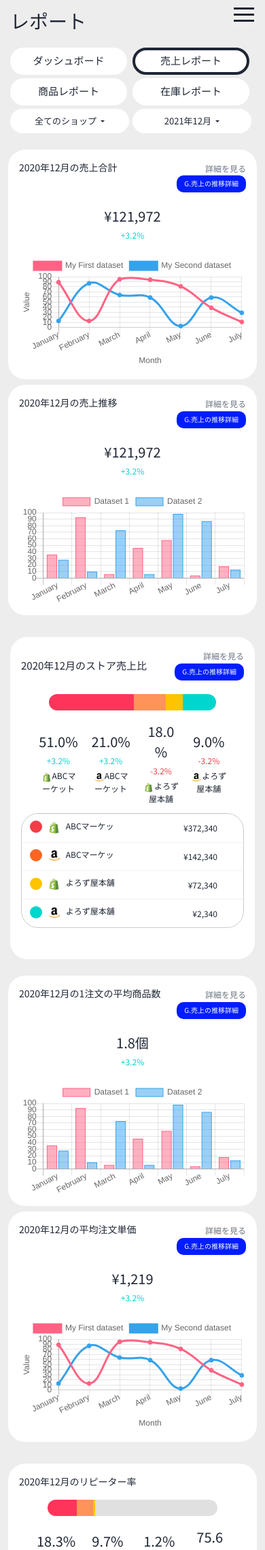
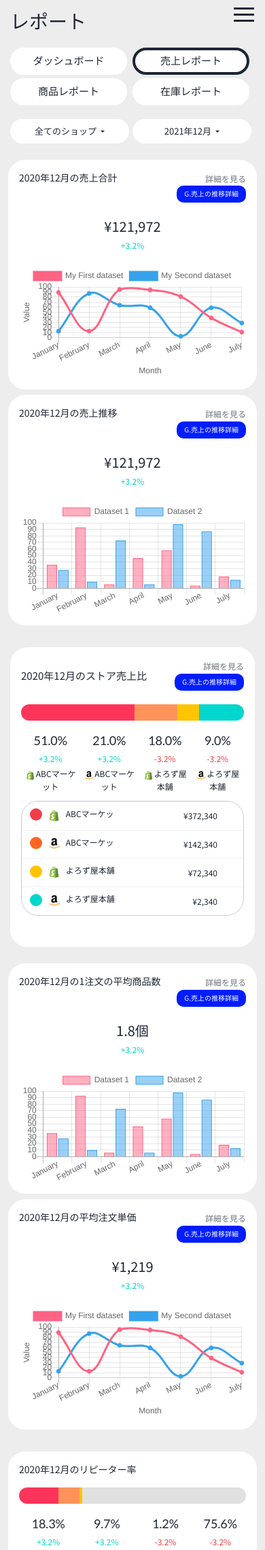
Before and after one commit to yonefu/lismo, a PHP site: page /report_sales.php in a window 390 px wide. Shown: the top 2280 px of the page at 68% size. Run offline with PHP 8.4, Linux system fonts and the light colour scheme; style sheets or scripts are compiled from the project's sources.

Commit message:
[UPDATED] - responsive managed

```diff
--- a/dist/css/theme.css
+++ b/dist/css/theme.css
@@ -69,10 +69,10 @@ p, span {
   font-size: 10px !important; }
 
 .fontJP {
-  font-family: "Noto Sans JP", "Lato", "ヒラギノ角ゴ Pro W3", "Hiragino Kaku Gothic Pro", Osaka, "ＭＳ Ｐゴシック", "MS PGothic", sans-serif !important !important; }
+  font-family: "Noto Sans JP", "Lato", "ヒラギノ角ゴ Pro W3", "Hiragino Kaku Gothic Pro", Osaka, "ＭＳ Ｐゴシック", "MS PGothic", sans-serif !important; }
 
 .fontEN {
-  font-family: "Lato", sans-serif !important !important; }
+  font-family: "Lato", sans-serif !important; }
 
 .clr-red {
   color: #f23d46 !important; }
@@ -1603,9 +1603,6 @@ table.setting-table .column-7 {
 .report-page .status-box li a {
   font-size: 15px; }
 
-.report-page .progressbar-data.w-75 {
-  width: 90% !important; }
-
 .report-page .ranking-col.mr-2 {
   min-width: 70px; }
 
@@ -1876,7 +1873,9 @@ table.setting-table .column-7 {
   .modal .product-details--modal-page .table-wrapper.product-table-wrapper.w-75 {
     width: 100% !important; }
   .data-table-group {
-    margin-bottom: 1.5em; } }
+    margin-bottom: 1.5em; }
+  .progress.w-75, .progressbar-data.w-75 {
+    width: 90% !important; } }
 
 /* Small devices (landscape phones, less than 768px)*/
 /* Extra small devices (portrait phones, less than 576px)*/
@@ -1963,7 +1962,8 @@ table.setting-table .column-7 {
     margin-bottom: 10px; }
   .right-dropdown.ml-auto {
     margin-left: inherit !important;
-    width: 100%; }
+    width: 100%;
+    margin-top: 1em; }
     .right-dropdown.ml-auto div.mb-2 {
       width: 50%; }
       .right-dropdown.ml-auto div.mb-2 a {
@@ -1977,6 +1977,13 @@ table.setting-table .column-7 {
   .graph-wrapper .col-lg-6 {
     margin-bottom: 1em;
     padding: 0 15px !important; }
+  .progress-data {
+    padding-left: 0.15rem !important;
+    padding-right: 0.15rem !important; }
+    .progress-data .f-20 {
+      font-size: 18px !important; }
+  .progress.w-75, .progressbar-data.w-75 {
+    width: 100% !important; }
   .modal .order-details-modal-page .page-title span.f-15 {
     display: block;
     margin-top: 0.5em;
--- a/report_dashboard.php
+++ b/report_dashboard.php
@@ -525,7 +525,7 @@
 											<div class="progress-bar bg-yellow" role="progressbar" style="width: 10%" aria-valuenow="10" aria-valuemin="0" aria-valuemax="100">	</div>
 										</div>
 										<!--progress-->
-										<div class="progressbar-data d-flex align-items-center justify-content-around w-75">
+										<div class="progressbar-data d-flex mx-auto justify-content-around w-75">
 											<div class="progress-data px-2 text-center">
 												<p class="mb-1 f-20 fontEN">71.0%</p>
 												<p class="mb-1 f-12">Aクラス</p>
@@ -705,7 +705,7 @@
 											<div class="progress-bar bg-dark" role="progressbar" style="width: 6%" aria-valuenow="6" aria-valuemin="0" aria-valuemax="100"></div>
 										</div>
 										<!--progress-->
-										<div class="progressbar-data d-flex align-items-center justify-content-around w-75">
+										<div class="progressbar-data d-flex mx-auto justify-content-around w-75">
 											<div class="progress-data px-2 text-center">
 												<p class="mb-1 f-20 fontEN">50.0%</p>
 												<p class="mb-1 f-12">0〜90⽇</p>
--- a/report_inventory.php
+++ b/report_inventory.php
@@ -206,7 +206,7 @@
 												<div class="progress-bar bg-dark" role="progressbar" style="width: 2.2%" aria-valuenow="2.2" aria-valuemin="0" aria-valuemax="100"></div>
 											</div>
 											<!--progress-->
-											<div class="progressbar-data d-flex align-items-center justify-content-around w-75">
+											<div class="progressbar-data d-flex mx-auto justify-content-around w-75">
 												<div class="progress-data px-2 text-center">
 													<p class="mb-1 f-20 fontEN">51.0%</p>
 													<p class="mb-1 f-12">0〜90⽇</p>
--- a/report_product.php
+++ b/report_product.php
@@ -815,7 +815,7 @@
 											<div class="progress-bar bg-yellow" role="progressbar" style="width: 10%" aria-valuenow="10" aria-valuemin="0" aria-valuemax="100"></div>
 										</div>
 										<!--progress-->
-										<div class="progressbar-data d-flex align-items-center justify-content-around w-75">
+										<div class="progressbar-data d-flex mx-auto justify-content-around w-75">
 											<div class="progress-data px-2 text-center">
 												<p class="mb-1 f-20 fontEN">71.0%</p>
 												<p class="mb-1 f-12">Aクラス</p>
--- a/report_sales.php
+++ b/report_sales.php
@@ -140,7 +140,7 @@
 											<div class="progress-bar bg-green" role="progressbar" style="width: 20%" aria-valuenow="20" aria-valuemin="0" aria-valuemax="100"></div>
 										</div>
 										<!--progress-->
-										<div class="progressbar-data d-flex align-items-center justify-content-around w-75">
+										<div class="progressbar-data d-flex mx-auto justify-content-around w-75">
 											<div class="progress-data px-2 text-center">
 												<p class="mb-1 f-20 fontEN">51.0%</p>
 												<p class="mb-1 f-12 clr-green">+3.2%</p>
@@ -377,7 +377,7 @@
 												<div class="progress-bar bg-silver" role="progressbar" style="width: 75.6%" aria-valuenow="75.6" aria-valuemin="0" aria-valuemax="100"></div>
 											</div>
 											<!--progress-->
-											<div class="progressbar-data d-flex align-items-center justify-content-around w-75">
+											<div class="progressbar-data d-flex mx-auto justify-content-around w-75">
 												<div class="progress-data px-2 text-center">
 													<p class="mb-1 f-20 fontEN">18.3%</p>
 													<p class="mb-1 f-12 clr-green">+3.2%</p>
--- a/src/scss/themes/_report.scss
+++ b/src/scss/themes/_report.scss
@@ -1,9 +1,6 @@
 .report-page {
 	.status-box li a{
 		font-size: 15px;
-	}
-	.progressbar-data.w-75{
-		width: 90% !important;
 	}
 	.ranking-col.mr-2 {
 		min-width: 70px;
--- a/src/scss/themes/_responsive.scss
+++ b/src/scss/themes/_responsive.scss
@@ -208,6 +208,10 @@
 	.data-table-group {
 		margin-bottom: 1.5em;
 	}
+
+	.progress.w-75, .progressbar-data.w-75{
+		width: 90% !important;
+	}
 }
 
 /* Small devices (landscape phones, less than 768px)*/
@@ -362,6 +366,7 @@
 	.right-dropdown.ml-auto{
 		margin-left: inherit !important;
 		width: 100%;
+		margin-top: 1em;
 		div.mb-2{
 			width: 50%;
 			a {
@@ -382,6 +387,18 @@
 			margin-bottom: 1em;
 			padding: 0 15px !important;
 		}
+	}
+
+	.progress-data{
+		padding-left: 0.15rem !important;
+		padding-right: 0.15rem !important;
+		.f-20{
+			font-size: 18px !important;
+		}
+	}
+
+	.progress.w-75, .progressbar-data.w-75{
+		width: 100% !important;
 	}
 
 	.modal{
@@ -423,21 +440,6 @@
 			}
 		}
 	}
-
-	// .report-page{
-	// 	.product-analysis{
-	// 		.data-table-group{
-	// 			td, th{
-	// 				display: block;
-	// 				width: 100%;
-	// 				text-align: left !important;
-	// 			}
-	// 			td.text-right{
-	// 				padding-left: 3em !important;
-	// 			}
-	// 		}
-	// 	}
-	// }
 }
 
 
--- a/src/scss/themes/_styles.scss
+++ b/src/scss/themes/_styles.scss
@@ -81,11 +81,11 @@ p, span{
 }
 
 .fontJP {
-	font-family: $fontJP !important;
+	font-family: $fontJP;
 }
 
 .fontEN {
-	font-family: $fontEN !important;
+	font-family: $fontEN;
 }
 
 .clr-red {
```
Also changed, not shown: dist/css/theme.min.css.
